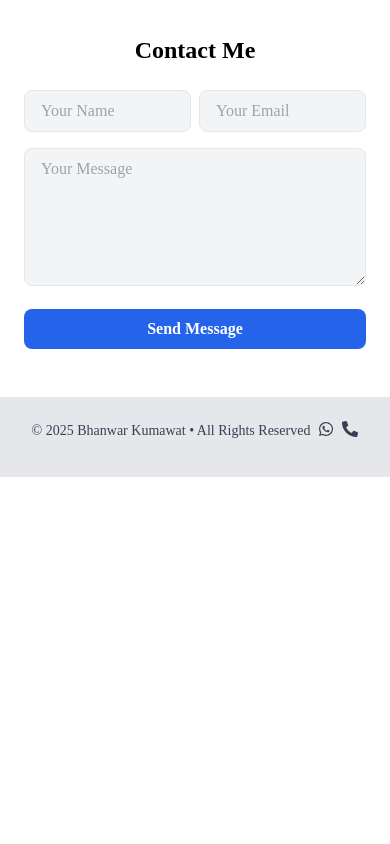
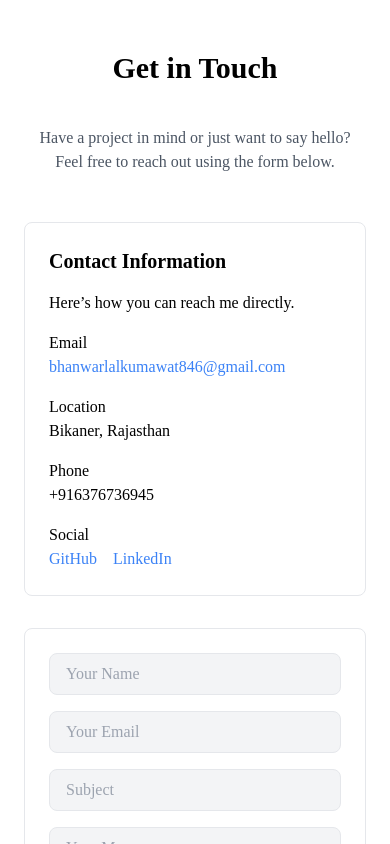
Before and after one commit to kumawatvishu/portfolio, a Next.js app: page / in a window 390 px wide. Shown: the part 6960-7804 px from the top of the page. Before the commit the page ends 7437 px from the top, so only its background shows below. Built offline with nearby package versions, Linux system fonts and the light colour scheme.

Commit message:
--change contect form

```diff
--- a/src/components/Contact.tsx
+++ b/src/components/Contact.tsx
@@ -1,4 +1,6 @@
 import { motion } from "framer-motion";
+import { PROFILE } from "@/utils/data"; // Ensure this path matches your project structure
+import Link from "next/link";
 
 export default function Contact() {
   return (
@@ -10,19 +12,63 @@ export default function Contact() {
     >
       <section
         id="Contact"
-        className="max-w-4xl px-6 py-12 mx-auto dark:bg-gray-700 dark:border-gray-700 dark:text-gray-200 "
+        className="max-w-5xl px-6 py-16 mx-auto dark:bg-gray-700 dark:border-gray-700 dark:text-gray-200"
       >
-        <h2 className="mb-6 text-2xl font-bold text-center">Contact Me</h2>
+        <h2 className="mb-10 text-3xl font-bold text-center">Get in Touch</h2>
+        <p className="mb-12 text-center text-gray-600 dark:text-gray-300">
+          Have a project in mind or just want to say hello? Feel free to reach
+          out using the form below.
+        </p>
+
+        <div className="grid grid-cols-1 gap-8 md:grid-cols-2">
+          <div className="p-6 space-y-4 border rounded-lg dark:border-gray-600">
+            <h3 className="text-xl font-semibold">Contact Information</h3>
+            <p>Here’s how you can reach me directly.</p>
+            <div>
+              <p className="font-medium">Email</p>
+              <p className="text-blue-500">{PROFILE.email}</p>
+            </div>
+            <div>
+              <p className="font-medium">Location</p>
+              <p>{PROFILE.location}</p>
+            </div>
+            <div>
+              <p className="font-medium">Phone</p>
+              <p>{PROFILE.phone}</p>
+            </div>
+            <div>
+              <p className="font-medium">Social</p>
+              <div className="space-x-4">
+                <Link
+                  href={PROFILE.github}
+                  target="_blank"
+                  rel="noopener noreferrer"
+                  className="text-blue-500 hover:underline"
+                >
+                  GitHub
+                </Link>
+                <Link
+                  href={PROFILE.linkedin}
+                  target="_blank"
+                  rel="noopener noreferrer"
+                  className="text-blue-500 hover:underline"
+                >
+                  LinkedIn
+                </Link>
+              </div>
+            </div>
+          </div>
+
           <form
             action="https://formspree.io/f/mrbagwkp"
             method="POST"
-          className="space-y-4"
+            className="p-6 space-y-4 border rounded-lg dark:border-gray-600"
             onSubmit={(e) => {
               const form = e.currentTarget;
               setTimeout(() => form.reset(), 100);
             }}
           >
-          <div className="flex gap-2">
+            <div className="flex flex-col gap-4">
               <input
                 type="text"
                 name="name"
@@ -35,9 +81,14 @@ export default function Contact() {
                 name="email"
                 placeholder="Your Email"
                 required
-              className="w-full px-4 py-2 bg-gray-100 border rounded-lg dark:border-gray-600 dark:bg-gray-600"
+                className="w-full px-4 py-2 bg-gray-100 border rounded-lg dark:bg-gray-600 dark:border-gray-600"
               />
-          </div>
+              <input
+                type="text"
+                name="subject"
+                placeholder="Subject"
+                className="w-full px-4 py-2 bg-gray-100 border rounded-lg dark:bg-gray-600 dark:border-gray-600"
+              />
               <textarea
                 name="message"
                 rows={5}
@@ -45,6 +96,7 @@ export default function Contact() {
                 required
                 className="w-full px-4 py-2 bg-gray-100 border rounded-lg dark:bg-gray-600 dark:border-gray-600"
               />
+            </div>
             <button
               type="submit"
               className="w-full px-4 py-2 font-semibold text-white bg-blue-600 rounded-lg hover:bg-blue-700"
@@ -52,6 +104,7 @@ export default function Contact() {
               Send Message
             </button>
           </form>
+        </div>
       </section>
     </motion.div>
   );
--- a/src/utils/data.tsx
+++ b/src/utils/data.tsx
@@ -36,7 +36,7 @@ export const PROFILE = {
   ],
   location: "Bikaner, Rajasthan",
   email: "bhanwarlalkumawat846@gmail.com",
-  phone: "916376736945",
+  phone: "+916376736945",
   whatsapp: "916376736945",
   github: "https://github.com/kumawatvishu",
   linkedin: "https://www.linkedin.com/in/bhanwar-lal-878b08375/",
```
Lines whose indentation alone changed are shown as unchanged.
